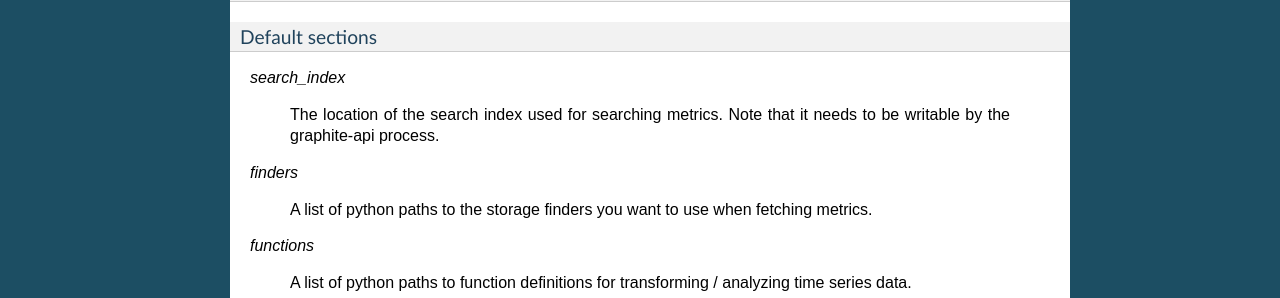
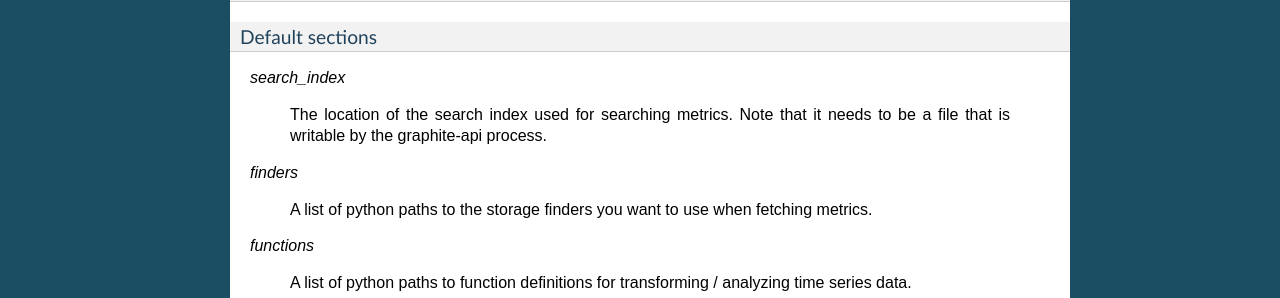
Before and after one commit to brutasse/graphite-api, a Sphinx documentation site: the page built from docs/configuration.rst, in a window 1280 px wide. Shown: the part 503-801 px from the top of the page. Built offline with Sphinx 7.4.7, drawn with Linux system fonts in a browser that asks for light colours.

Commit message:
Update documentation. Fixes #20.

```diff
--- a/docs/configuration.rst
+++ b/docs/configuration.rst
@@ -34,7 +34,7 @@
 *search_index*
 
   The location of the search index used for searching metrics. Note that it
-  needs to be writable by the graphite-api process.
+  needs to be a file that is writable by the graphite-api process.
 
 *finders*
 
```
